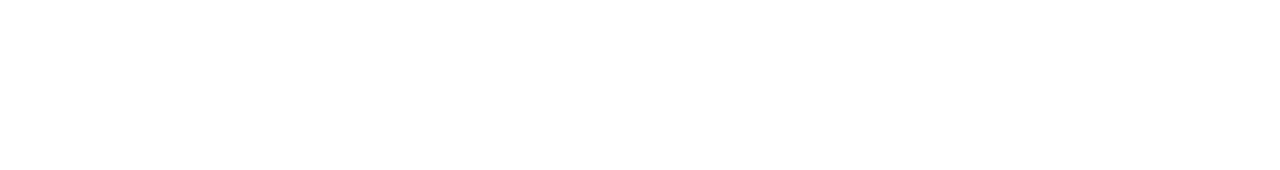
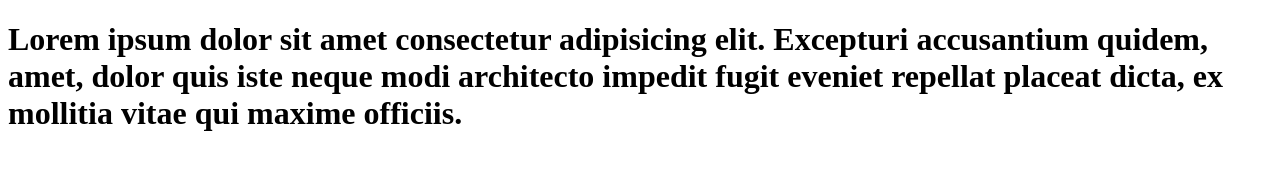
Before and after one commit to willisit12/crap-portfolio, a plain HTML site: page index.html in a window 1280 px wide. Drawn offline with Linux system fonts and the light colour scheme.

Commit message:
added new features

```diff
--- a/index.html
+++ b/index.html
@@ -6,6 +6,6 @@
     <title>Crap Portfolio</title>
 </head>
 <body>
-
+    <h1>Lorem ipsum dolor sit amet consectetur adipisicing elit. Excepturi accusantium quidem, amet, dolor quis iste neque modi architecto impedit fugit eveniet repellat placeat dicta, ex mollitia vitae qui maxime officiis.</h1>
 </body>
 </html>
```
Also changed, not shown: 1 other file.
